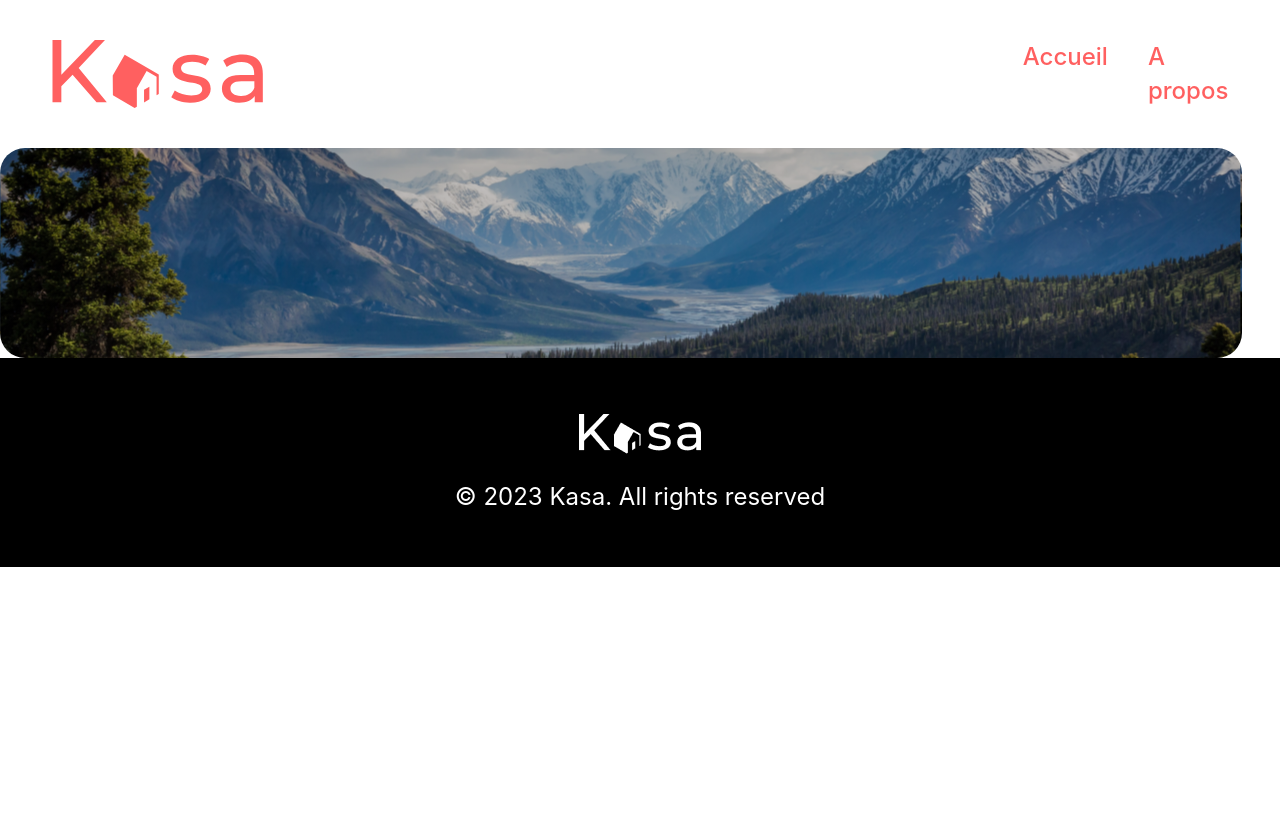
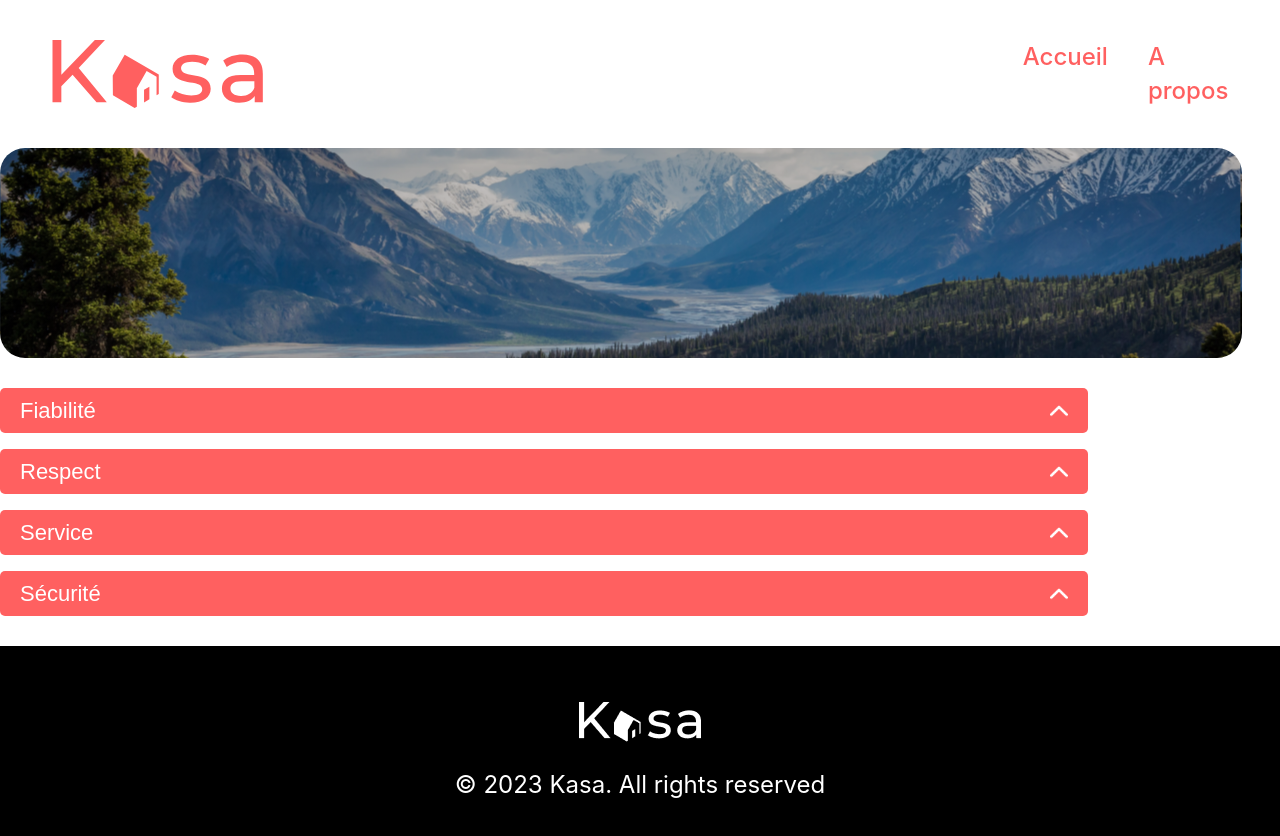
Before and after one commit to AbelDuo/kasa, a React (Create React App) app: page /apropos in a window 1280 px wide. Shown: the top 836 px of the page. Before the commit the page ends 800 px from the top, so only its background shows below. Built offline with nearby package versions, Linux system fonts and the light colour scheme.

Commit message:
Ajout pages/composants Apropos

```diff
--- /dev/null
+++ b/src/collapsesData.json
@@ -0,0 +1,18 @@
+[
+    {
+      "title": "Fiabilité",
+      "content": "Les annonces postées sur Kasa garantissent une fiabilité totale. Les photos sont conformes aux logements, et toutes les informations sont régulièrement vérifiées  par nos équipes."
+    },
+    {
+      "title": "Respect",
+      "content": "La bienveillance fait partie des valeurs fondatrices de Kasa. Tout comportement discriminatoire ou de perturbation du voisinage entraînera une exclusion de notre plateforme."
+    },
+    {
+      "title": "Service",
+      "content": "La bienveillance fait partie des valeurs fondatrices de Kasa. Tout comportement discriminatoire ou de perturbation du voisinage entraînera une exclusion de notre plateforme."
+    },
+    {
+      "title": "Sécurité",
+      "content": "La sécurité est la priorité de Kasa. Aussi bien pour nos hôtes que pour les voyageurs, chaque logement correspond aux critères de sécurité établis par nos services. En laissant une note aussi bien à l'hôte qu'au locataire, cela permet à nos équipes de vérifier que les standards sont bien respectés. Nous organisons également des ateliers sur la sécurité domestique pour nos hôtes."
+    }
+  ]
--- a/src/components/Collapse.jsx
+++ b/src/components/Collapse.jsx
@@ -1,10 +1,29 @@
-import React, {useState} from "react";
+import React, { useState } from "react";
+import "../styles/Collapse.css";
 import icon from "../assets/images/Vector.png";
 
+const Collapse = ({ title, children }) => {
+  const iconInitialState = {
+    transform: "rotate(180deg)",
+  };
+  const [isOpen, setIsOpen] = useState(false);
+  const [iconStyle, setIconStyle] = useState(iconInitialState);
 
-const Collapse =
+  const toggleCollapse = () => {
+    setIsOpen(!isOpen);
 
+    setIconStyle(isOpen ? iconInitialState : { transform: "rotate(0deg)", transition: "all 0.25s linear" });
+  };
 
+  return (
+    <div className="collapse">
+      <button className="collapse-button" onClick={toggleCollapse}>
+        {title}
+        <img src={icon} className="collapse-icon" alt="collapse icon" style={iconStyle} />
+      </button>
+      {isOpen && <div className="collapse-content">{children}</div>}
+    </div>
+  );
+};
 
-const [open, setOpen] = useState(false);
-const
+export default Collapse;
--- /dev/null
+++ b/src/components/Slideshow.jsx
@@ -0,0 +1,42 @@
+import React, { useState } from "react";
+import arrowNext from "../assets/images/arrow_forward.png";
+import arrowPrev from "../assets/images/arrow_back.png";
+
+
+const Slideshow = ({ images }) => {
+  const [current, setCurrent] = useState(0);
+  const length = images.length;
+
+  const nextImage = () => {
+    setCurrent(current === length - 1 ? 0 : current + 1);
+  };
+
+  const prevImage = () => {
+    setCurrent(current === 0 ? length - 1 : current - 1);
+  };
+
+  return (
+    <div className="slideshow-container">
+      {images.map((image, index) => {
+        return <div key={index}>{index === current && <img className="housing-img" src={image} alt="housing" />}</div>;
+      })}
+
+      {length > 1 && ( // Condition pour afficher le compteur et les flèches uniquement s'il y a plus d'une image
+        <div className="slide-controls">
+          <img src={arrowPrev} onClick={prevImage} className="arrow" alt="Preview icon" />
+          <img src={arrowNext} onClick={nextImage} className="arrow" alt="Next icon" />
+        </div>
+      )}
+
+      {length > 1 && ( // Condition pour afficher le compteur uniquement s'il y a plus d'une image
+        <div className="slideshow-counter">
+          <p>
+            {current + 1}/{length}
+          </p>
+        </div>
+      )}
+    </div>
+  );
+};
+
+export default Slideshow;
--- a/src/pages/Apropos.jsx
+++ b/src/pages/Apropos.jsx
@@ -1,24 +1,34 @@
-import React from "react";
+import React, { useEffect, useState } from "react";
 import Header from "../components/Header";
 import Banner from "../components/Banner";
 import aboutBanner from "../assets/images/aproposIMG.png";
-import Footer from "../components/Footer"
-
+import Collapse from "../components/Collapse";
+import collapsesData from "../collapsesData.json";
+import Footer from "../components/Footer";
 
 const Apropos = () => {
+  const [info, setInfo] = useState([]);
 
+  useEffect(() => {
+    setInfo(collapsesData);
+  }, []);
 
   return (
     <>
       <Header />
       <main className="main">
         <Banner imageSrc={aboutBanner} text="" />
-
+        <section className="collapses-container">
+          {info.map((collapse) => (
+            <Collapse title={collapse.title} key={collapse.title}>
+              <p>{collapse.content}</p>
+            </Collapse>
+          ))}
+        </section>
+      </main>
       <Footer />
-        </main>
     </>
   );
 };
 
-
 export default Apropos;
--- a/src/pages/Logement.jsx
+++ b/src/pages/Logement.jsx
@@ -0,0 +1,40 @@
+import React, { useEffect, useState } from "react";
+import ItemsData from "../data.json";
+// import "../styles/Logement.css";
+import Header from "../components/Header";
+import Slideshow from "../components/Slideshow";
+import Collapse from "../components/Collapse";
+import Footer from "../components/Footer";
+import { useParams } from "react-router-dom";
+
+const Logement = () => {
+    const {id}= useParams;
+    const [housing,setHousing]= useState(null);
+
+    useEffect(()=>{
+        const selectedHousing = ItemsData.find((item) =>item.id=== id);
+        setHousing(selectedHousing);
+    }, [id]);
+
+const {description, equipements}=housing;
+return(
+    <>
+    <Header/>
+    <main className="logement-main">
+        <Collapse title="Description">
+            <p>{description}</p>
+        </Collapse>
+        <Collapse title="Équipements">
+            <ul className="equipements-content">
+                {equipements.map((equipment)=> {
+                    return <li>{equipment}</li>;
+                })}
+            </ul>
+        </Collapse>
+    </main>
+    <Footer/>
+    </>
+);
+};
+
+export default Logement;
--- /dev/null
+++ b/src/styles/Collapse.css
@@ -0,0 +1,39 @@
+.collapses-container {
+    width: 85%;
+    height: 100%;
+    display: flex;
+    flex-direction: column;
+    gap: 1rem;
+    margin: 30px 0;
+  }
+
+  .collapse-button {
+    display: flex;
+    justify-content: space-between;
+    align-items: center;
+    width: 100%;
+    height: 45px;
+    font-size: 22px;
+    padding: 0 20px;
+    text-align: start;
+    background-color: #ff6060;
+    color: #fff;
+    cursor: pointer;
+    border: none;
+    border-radius: 5px;
+  }
+
+  .collapse-icon {
+    width: 18px;
+  }
+
+  .collapse-content {
+    background-color: #f6f6f6;
+    color: #ff6060;
+    font-size: 18px;
+    padding: 40px;
+    border-radius: 0 0 5px 5px;
+    position: relative;
+    bottom: 5px;
+    z-index: -1;
+  }
```
Lines whose indentation alone changed are shown as unchanged.
